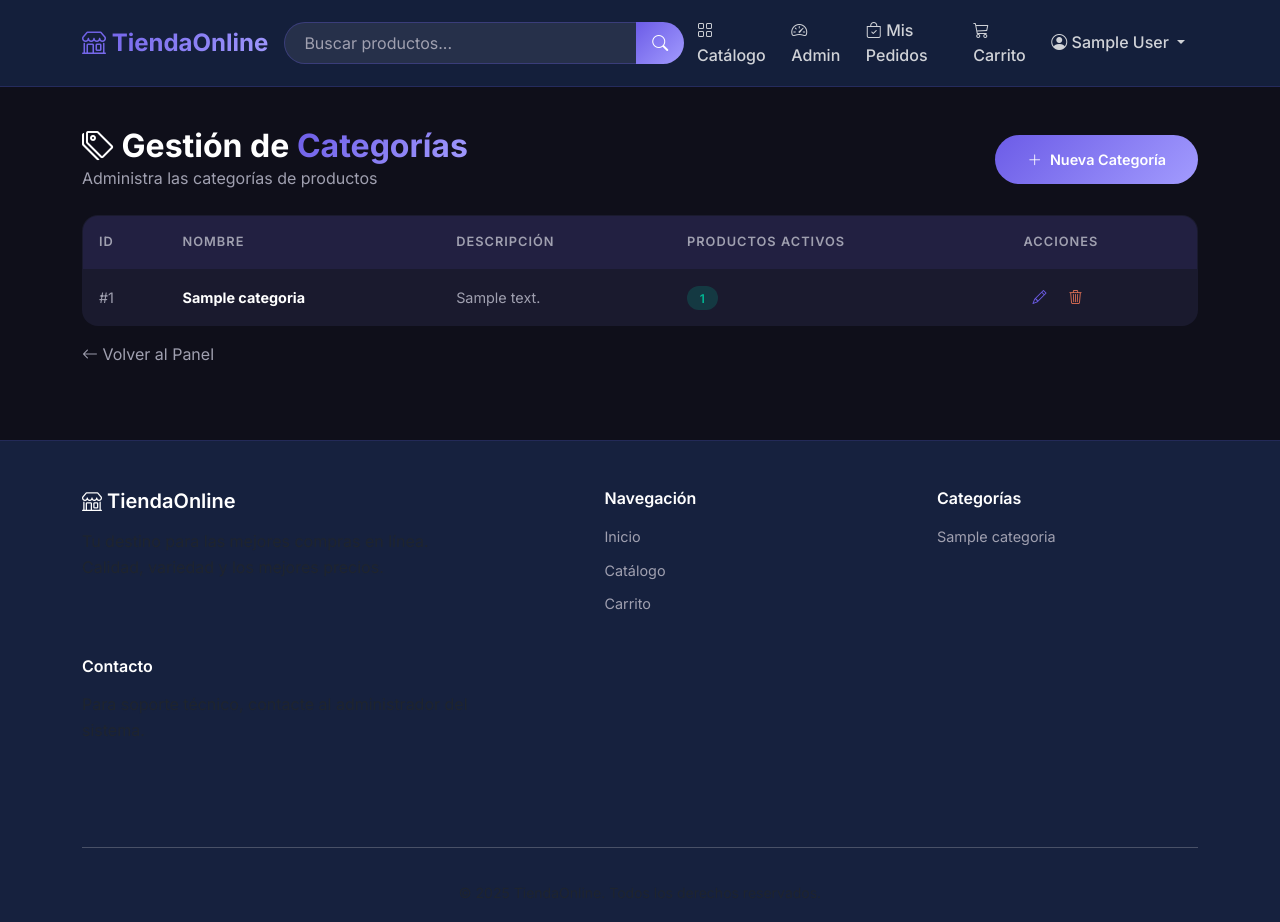
After one commit to camircode/E-Commerce, a Flask app: page /admin/categorias in a window 1280 px wide. The commit adds this page. Run offline with Flask 3, Linux system fonts and the light colour scheme; the visitor is signed in with stand-in values (Sample User, id 1); tables that the repository leaves empty hold one stand-in row (values such as "Sample post").

Commit message:
feat: CRUD de categorías en admin y ocultar credenciales de la UI
- Agregar rutas para listar, crear, editar y eliminar categorías
- Crear templates categorias.html y categoria_form.html
- Agregar botón de categorías en el panel de administración
- Eliminar credenciales del admin visibles en la página de login
- Limpiar comentarios con credenciales en schema.sql
- Ocultar credenciales en el log de inicialización

```diff
--- a/app/app.py
+++ b/app/app.py
@@ -40,7 +40,7 @@ def inicializar_admin():
             "INSERT INTO usuarios (nombre, email, password, rol) VALUES (%s, %s, %s, 'admin')",
             ('Administrador', 'admin@tienda.com', password_hash.decode('utf-8'))
         )
-        print("✓ Usuario administrador creado: admin@tienda.com / admin123")
+        print("✓ Usuario administrador creado exitosamente.")
     else:
         print("✓ Usuario administrador ya existe")
 
--- a/app/routes/admin.py
+++ b/app/routes/admin.py
@@ -235,3 +235,119 @@ def actualizar_pedido(pedido_id):
 
     flash(f'Estado del pedido actualizado a "{nuevo_estado}".', 'exito')
     return redirect(url_for('admin.listar_pedidos'))
+
+
+# ============================================
+# CRUD de Categorías
+# ============================================
+
+@admin_bp.route('/categorias')
+@admin_requerido
+def listar_categorias():
+    """Lista todas las categorías para administración"""
+    categorias = ejecutar_consulta(
+        """SELECT c.*, COUNT(p.id) as total_productos
+           FROM categorias c
+           LEFT JOIN productos p ON c.id = p.categoria_id AND p.activo = 1
+           GROUP BY c.id
+           ORDER BY c.nombre""",
+        obtener_todos=True
+    ) or []
+
+    return render_template('admin/categorias.html', categorias=categorias)
+
+
+@admin_bp.route('/categorias/crear', methods=['GET', 'POST'])
+@admin_requerido
+def crear_categoria():
+    """Crear una nueva categoría"""
+    if request.method == 'POST':
+        nombre = request.form.get('nombre', '').strip()
+        descripcion = request.form.get('descripcion', '').strip()
+
+        if not nombre:
+            flash('El nombre de la categoría es obligatorio.', 'error')
+            return render_template('admin/categoria_form.html', accion='Crear')
+
+        # Verificar si ya existe una categoría con ese nombre
+        existente = ejecutar_consulta(
+            "SELECT id FROM categorias WHERE nombre = %s", (nombre,), obtener_uno=True
+        )
+        if existente:
+            flash('Ya existe una categoría con ese nombre.', 'error')
+            return render_template('admin/categoria_form.html', accion='Crear', nombre=nombre, descripcion=descripcion)
+
+        categoria_id = ejecutar_consulta(
+            "INSERT INTO categorias (nombre, descripcion) VALUES (%s, %s)",
+            (nombre, descripcion),
+            obtener_id=True
+        )
+
+        if categoria_id:
+            flash('Categoría creada exitosamente.', 'exito')
+            return redirect(url_for('admin.listar_categorias'))
+        else:
+            flash('Error al crear la categoría.', 'error')
+
+    return render_template('admin/categoria_form.html', accion='Crear')
+
+
+@admin_bp.route('/categorias/editar/<int:categoria_id>', methods=['GET', 'POST'])
+@admin_requerido
+def editar_categoria(categoria_id):
+    """Editar una categoría existente"""
+    categoria = ejecutar_consulta(
+        "SELECT * FROM categorias WHERE id = %s", (categoria_id,), obtener_uno=True
+    )
+
+    if not categoria:
+        flash('Categoría no encontrada.', 'error')
+        return redirect(url_for('admin.listar_categorias'))
+
+    if request.method == 'POST':
+        nombre = request.form.get('nombre', '').strip()
+        descripcion = request.form.get('descripcion', '').strip()
+
+        if not nombre:
+            flash('El nombre de la categoría es obligatorio.', 'error')
+            return render_template('admin/categoria_form.html', categoria=categoria, accion='Editar')
+
+        # Verificar duplicado (excluyendo la categoría actual)
+        existente = ejecutar_consulta(
+            "SELECT id FROM categorias WHERE nombre = %s AND id != %s",
+            (nombre, categoria_id), obtener_uno=True
+        )
+        if existente:
+            flash('Ya existe otra categoría con ese nombre.', 'error')
+            return render_template('admin/categoria_form.html', categoria=categoria, accion='Editar')
+
+        filas = ejecutar_consulta(
+            "UPDATE categorias SET nombre = %s, descripcion = %s WHERE id = %s",
+            (nombre, descripcion, categoria_id)
+        )
+
+        if filas is not None:
+            flash('Categoría actualizada exitosamente.', 'exito')
+            return redirect(url_for('admin.listar_categorias'))
+        else:
+            flash('Error al actualizar la categoría.', 'error')
+
+    return render_template('admin/categoria_form.html', categoria=categoria, accion='Editar')
+
+
+@admin_bp.route('/categorias/eliminar/<int:categoria_id>', methods=['POST'])
+@admin_requerido
+def eliminar_categoria(categoria_id):
+    """Eliminar una categoría (solo si no tiene productos asociados)"""
+    productos_asociados = ejecutar_consulta(
+        "SELECT COUNT(*) as total FROM productos WHERE categoria_id = %s AND activo = 1",
+        (categoria_id,), obtener_uno=True
+    )
+
+    if productos_asociados and productos_asociados['total'] > 0:
+        flash(f'No se puede eliminar: la categoría tiene {productos_asociados["total"]} producto(s) activo(s) asociado(s).', 'error')
+        return redirect(url_for('admin.listar_categorias'))
+
+    ejecutar_consulta("DELETE FROM categorias WHERE id = %s", (categoria_id,))
+    flash('Categoría eliminada exitosamente.', 'exito')
+    return redirect(url_for('admin.listar_categorias'))
--- /dev/null
+++ b/app/templates/admin/categorias.html
@@ -0,0 +1,71 @@
+{% extends "base.html" %}
+{% block titulo %}Gestión de Categorías - TiendaOnline{% endblock %}
+
+{% block contenido %}
+<div class="container py-4">
+    <div class="d-flex justify-content-between align-items-center mb-4 flex-wrap gap-2">
+        <div>
+            <h2 class="titulo-seccion mb-0"><i class="bi bi-tags"></i> Gestión de <span
+                    class="texto-gradiente">Categorías</span></h2>
+            <p class="subtitulo-seccion mb-0">Administra las categorías de productos</p>
+        </div>
+        <a href="{{ url_for('admin.crear_categoria') }}" class="btn-primario" style="font-size: 0.9rem;">
+            <i class="bi bi-plus-lg"></i> Nueva Categoría
+        </a>
+    </div>
+
+    <div class="table-responsive">
+        <table class="tabla-admin">
+            <thead>
+                <tr>
+                    <th>ID</th>
+                    <th>Nombre</th>
+                    <th>Descripción</th>
+                    <th>Productos Activos</th>
+                    <th>Acciones</th>
+                </tr>
+            </thead>
+            <tbody>
+                {% for categoria in categorias %}
+                <tr>
+                    <td style="color: var(--color-texto-claro);">#{{ categoria.id }}</td>
+                    <td><strong style="color: #fff;">{{ categoria.nombre }}</strong></td>
+                    <td style="color: var(--color-texto-claro);">{{ categoria.descripcion or 'Sin descripción' }}</td>
+                    <td>
+                        <span class="badge-estado badge-pagado">{{ categoria.total_productos }}</span>
+                    </td>
+                    <td>
+                        <div class="d-flex gap-1">
+                            <a href="{{ url_for('admin.editar_categoria', categoria_id=categoria.id) }}"
+                                class="btn btn-sm" style="color: var(--color-primario);" title="Editar">
+                                <i class="bi bi-pencil"></i>
+                            </a>
+                            <form action="{{ url_for('admin.eliminar_categoria', categoria_id=categoria.id) }}"
+                                method="POST"
+                                onsubmit="return confirm('¿Estás seguro de que deseas eliminar esta categoría? Solo se puede eliminar si no tiene productos activos asociados.');">
+                                <button type="submit" class="btn btn-sm" style="color: var(--color-peligro);"
+                                    title="Eliminar">
+                                    <i class="bi bi-trash3"></i>
+                                </button>
+                            </form>
+                        </div>
+                    </td>
+                </tr>
+                {% endfor %}
+            </tbody>
+        </table>
+    </div>
+
+    {% if not categorias %}
+    <div class="text-center py-5">
+        <i class="bi bi-tags" style="font-size: 3rem; color: var(--color-texto-claro);"></i>
+        <p style="color: var(--color-texto-claro); margin-top: 1rem;">No hay categorías registradas</p>
+    </div>
+    {% endif %}
+
+    <div class="mt-3">
+        <a href="{{ url_for('admin.panel') }}" style="color: var(--color-texto-claro);"><i
+                class="bi bi-arrow-left"></i> Volver al Panel</a>
+    </div>
+</div>
+{% endblock %}
--- a/app/templates/admin/panel.html
+++ b/app/templates/admin/panel.html
@@ -13,6 +13,10 @@
             <a href="{{ url_for('admin.listar_productos') }}" class="btn-primario"
                 style="font-size: 0.85rem; padding: 0.5rem 1rem;">
                 <i class="bi bi-box-seam"></i> Productos
+            </a>
+            <a href="{{ url_for('admin.listar_categorias') }}" class="btn-primario"
+                style="font-size: 0.85rem; padding: 0.5rem 1rem;">
+                <i class="bi bi-tags"></i> Categorías
             </a>
             <a href="{{ url_for('admin.listar_pedidos') }}" class="btn-secundario"
                 style="font-size: 0.85rem; padding: 0.5rem 1rem;">
--- a/app/templates/login.html
+++ b/app/templates/login.html
@@ -31,11 +31,7 @@
             <a href="{{ url_for('auth.registro') }}">Regístrate aquí</a>
         </div>
 
-        <div class="text-center mt-2" style="border-top: 1px solid rgba(255,255,255,0.1); padding-top: 1rem;">
-            <small style="color: var(--color-texto-claro);">
-                <i class="bi bi-info-circle"></i> Admin de prueba: admin@tienda.com / admin123
-            </small>
-        </div>
+
     </div>
 </div>
 {% endblock %}
```
Also changed, not shown: app/templates/admin/categoria_form.html (added, +45 -0 lines), database/schema.sql (+8 -8 lines).
